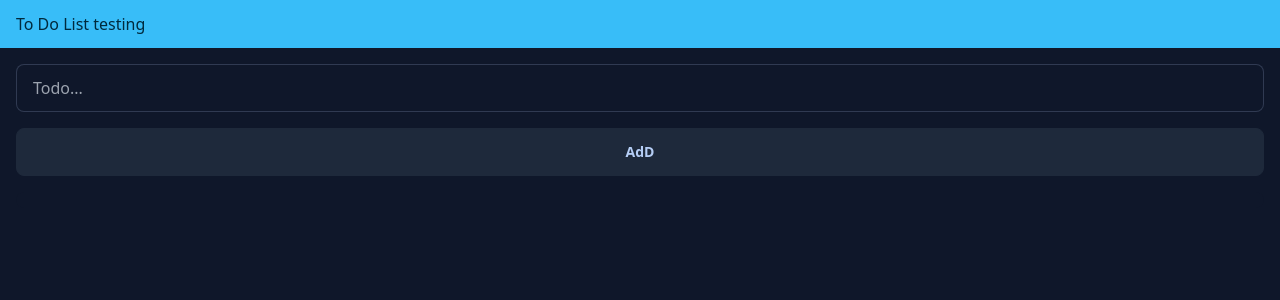
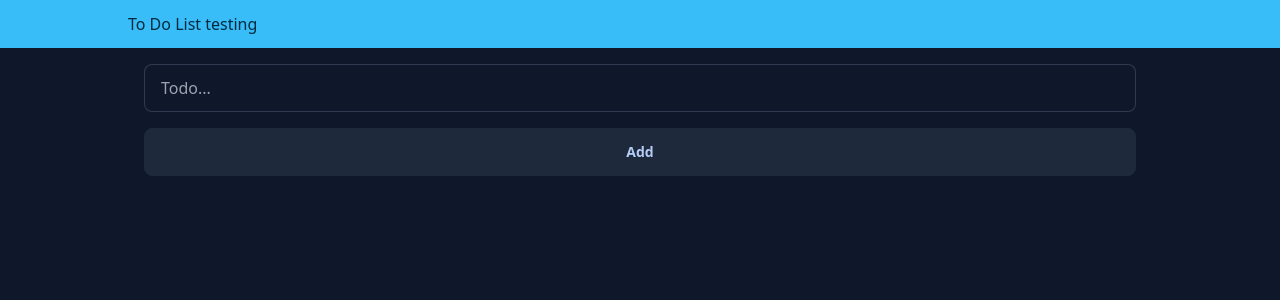
Before and after one commit to arunstop/test-sr-fe-1, a React (Vite) app: page / in a window 1280 px wide. Shown: the top 300 px of the page. Built offline with nearby package versions, Linux system fonts and the light colour scheme.

Commit message:
style : added max width on page

```diff
--- a/src/components/main/App.tsx
+++ b/src/components/main/App.tsx
@@ -7,7 +7,7 @@ function App() {
   const [count, setCount] = useState(0);
 
   return (
-    <main className="flex flex-col min-h-screen bg-base-100">
+    <main className="flex flex-col min-h-screen bg-base-100 items-center">
       <Header />
       <PageIndex />
     </main>
--- a/src/components/main/Header.tsx
+++ b/src/components/main/Header.tsx
@@ -5,9 +5,11 @@ import { Button } from "../commons/Button";
 export function Header({ children }: { children?: ReactNode }) {
   return (
     <>
-      <div className="p-2 sm:p-4 sticky top-0 z-10 bg-primary text-primary-content max-sm:hidden h-12 flex items-center w-full">
-        <span>To Do List testing</span>
-      </div>
+      <header className="p-2 sm:p-4 sticky top-0 z-10 bg-primary max-sm:hidden h-12 flex items-center w-full justify-center">
+        <div className="text-primary-content flex w-full max-w-5xl">
+          <span>To Do List testing</span>
+        </div>
+      </header>
       <div className="fixed bottom-0 right-0 flex sm:hidden p-2">
         <Button className="btn-circle btn-primary btn-sm">
           <Icon icon="mdi:menu" className="text-lg text-black" />
--- a/src/components/pages/Index.tsx
+++ b/src/components/pages/Index.tsx
@@ -33,11 +33,16 @@ export function PageIndex() {
     setTodos(new Map(todos.set(todo.id, todo)));
   }
 
+  function deleteTodo(todoId: string) {
+    todos.delete(todoId);
+    setTodos(new Map(todos));
+  }
+
   return (
-    <section className="p-2 sm:p-4 flex-1 flex flex-col gap-2 sm:gap-4">
+    <section className="p-2 sm:p-4 flex-1 flex flex-col gap-2 sm:gap-4 w-full max-w-5xl">
       <form className="grid gap-[inherit]" onSubmit={handleSubmit}>
         <InputText className="w-full" placeholder="Todo..." name="todoTitle" />
-        <Button type="submit">AdD</Button>
+        <Button type="submit">Add</Button>
       </form>
 
       <article className="menu menu-compact lg:menu-normal bg-base-100 p-2 rounded-box">
@@ -47,6 +52,7 @@ export function PageIndex() {
               key={id}
               todo={data}
               onUpdate={(updatedTodo) => updateTodo(updatedTodo)}
+              onDelete={(todoId) => deleteTodo(todoId)}
             >
               {data.title}
             </TodoItem>
```
